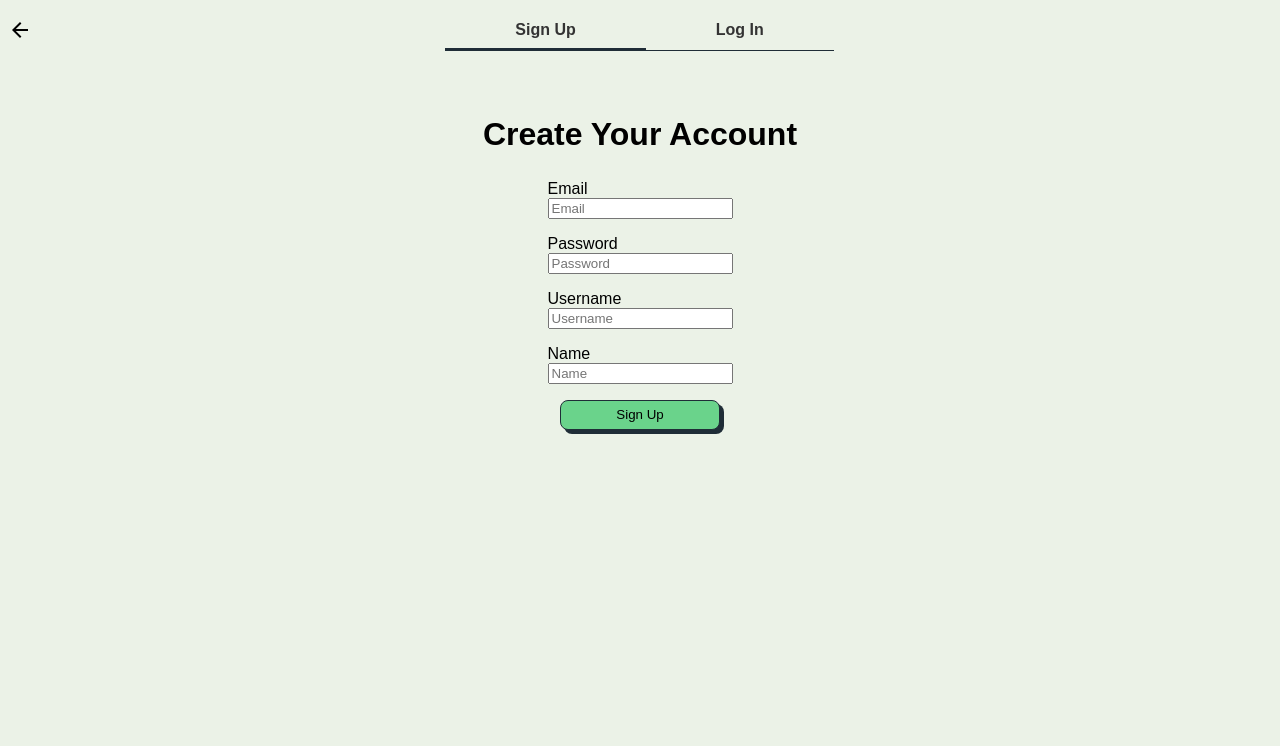
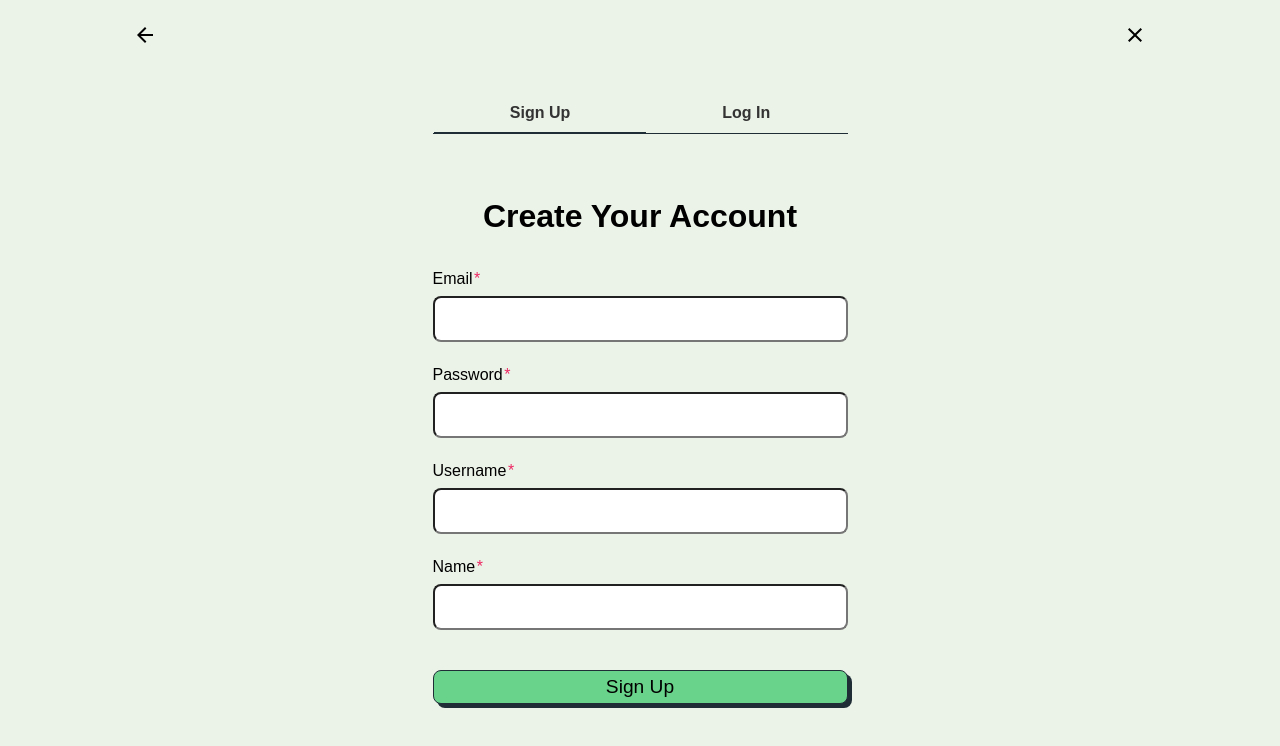
Before and after one commit to bhardwajaman1998/Cosmic-Chaos-Skillbridge, a React (Create React App) app in the folder client/: page /SignUp in a window 1280 px wide. Shown: the top 746 px of the page. Built offline with nearby package versions, Linux system fonts and the light colour scheme.

Commit message:
Updated styling

```diff
--- a/client/src/components/Authentication/AuthNavigation.js
+++ b/client/src/components/Authentication/AuthNavigation.js
@@ -1,6 +1,8 @@
 import React from 'react';
 import { NavLink, useLocation, useNavigate } from 'react-router-dom';
 import ArrowBackIcon from '@mui/icons-material/ArrowBack';
+import CloseIcon from '@mui/icons-material/Close';
+
 
 const AuthNavigation = () => {
   const location = useLocation();
@@ -12,8 +14,13 @@ const AuthNavigation = () => {
     navigate('/');
   };
   return (
-    <div className="auth-navbar">
+
+    <div>
+    <div className='icon-auth'>
     <ArrowBackIcon className="arrow-back-icon" onClick={handleGoBack} />
+    <CloseIcon  className="arrow-back-icon" onClick={handleGoBack} />
+    </div>
+    <div className='auth-navbar'>
       <div className="auth-nav">
           <NavLink
             to="/SignUp"
@@ -28,6 +35,7 @@ const AuthNavigation = () => {
             Log In
           </NavLink>
           <div className='underline'></div>
+          </div>
       </div>
     </div>
   );
--- a/client/src/components/Authentication/SignIn.js
+++ b/client/src/components/Authentication/SignIn.js
@@ -32,11 +32,11 @@ const SignIn = () => {
       <h2>It's good to have you back!</h2>
       <div className="custom-input-label-wrapper">
         <label for="Email">Email</label>
-        <input type="email"  placeholder='Email' value={email} onChange={(e) => setEmail(e.target.value)} />
+        <input type="email"  value={email} onChange={(e) => setEmail(e.target.value)} />
       </div>
       <div className="custom-input-label-wrapper">
         <label for="password">Password</label>
-        <input id='password' type="password" placeholder="Password" value={password} onChange={(e) => setPassword(e.target.value)} />
+        <input id='password' type="password" value={password} onChange={(e) => setPassword(e.target.value)} />
       </div>
       <button className="auth-buttons" onClick={handleSignIn}>Sign In</button>
       </div>
--- a/client/src/components/Authentication/SignUp.js
+++ b/client/src/components/Authentication/SignUp.js
@@ -44,19 +44,20 @@ const SignUp = () => {
         <h2>Create Your Account</h2>
         <div className="custom-input-label-wrapper">
           <label for='email'>Email</label>
-          <input type="email" id='email' placeholder="Email" value={email} onChange={(e) => setEmail(e.target.value)} name="email" />
+          <input type="email" id='email'  value={email} onChange={(e) => setEmail(e.target.value)} name="email" />
         </div>
         <div className="custom-input-label-wrapper">
           <label for='password'>Password</label>
-          <input type="password" id='password' placeholder="Password" value={password} onChange={(e) => setPassword(e.target.value)} />
+          <input type="password" id='password' value={password} onChange={(e) => setPassword(e.target.value)} />
         </div>
         <div className="custom-input-label-wrapper">
           <label for='username'>Username</label>
-          <input type="text" id='username' placeholder="Username" value={username} onChange={(e) => setUsername(e.target.value)} />
+          <input type="text" id='username'  value={username} onChange={(e) => setUsername(e.target.value)} />
+
         </div>
         <div className="custom-input-label-wrapper">
           <label for='name'>Name</label>
-          <input type="text" id='name' placeholder="Name" value={name} onChange={(e) => setName(e.target.value)} />
+          <input type="text" id='name'value={name} onChange={(e) => setName(e.target.value)} />
         </div>
         <button className="auth-buttons" onClick={handleSignUp}>Sign Up</button>
         {/* Display a success message if sign-up is successful */}
--- a/client/src/styles.scss
+++ b/client/src/styles.scss
@@ -146,7 +146,15 @@ box-shadow: 4px 4px 0px 0px #1F2D37;
   width: 10rem;
   height: 30px;
   flex-shrink: 0;
+  width: 100%;
+  display: flex;
+  margin-top: 1rem;
+  padding: 16px;
+  font-size: 1.2rem;
+  align-items: center;
+  justify-content: center;
 }
+
 
 .form-input{
 display: flex;
@@ -159,23 +167,27 @@ gap: 13px;
 flex-shrink: 0;
 }
 
-.auth-navbar {
-display: grid;
-grid-template-columns: repeat(3,1fr);
-align-items: center;
-  position: relative;
-  padding: 10px 0;
-  gap: 3rem;
-}
+// .auth-navbar {
+// display: grid;
+// grid-template-columns: repeat(3,1fr);
+// align-items: center;
+//   position: relative;
+//   padding: 10px 0;
+//   gap: 3rem;
+// }
 
 .auth-nav {
+  display: flex;
+  justify-content: center;
+  align-items: flex-start;
   position: relative;
-  justify-self: start;
-  grid-column: span 2;
+  width: 415px;
+  margin: auto;
+  margin-top: 2rem;
 }
 
 .auth-nav-item {
-  padding: 10px 70px;
+  padding: 10px 76px;
   cursor: pointer;
   text-decoration: none;
   color: #333;
@@ -190,7 +202,7 @@ align-items: center;
   height: 1px; /* Adjust this value as needed */
   background-color: #1F2D37;
   position: absolute;
-  bottom: -12px; /* Adjust this value as needed to position the underline */
+  bottom: 0px;
   left: 0;
   width: 100%;
   // margin: 2px;
@@ -202,13 +214,40 @@ align-items: center;
   flex-flow: column wrap;
   align-items: center;
   justify-content: center;
+  width: 415px;
+  margin: auto;
+  gap: .5rem;
 }
 
 .custom-input-label-wrapper{
   display: flex;
   flex-flow: column;
   margin-bottom: 1rem;
+  width: 100%;
+  position: relative;
+  gap: .5rem;
 }
+
+.custom-input-label-wrapper input{
+  height: 40px;
+  border-radius: 8px;
+}
+
+.custom-input-label-wrapper label{
+  display: flex;
+  gap: .1rem;
+}
+.custom-input-label-wrapper label::after{
+content: "*";
+color: #ED2763;
+
+}
+.icon-auth{
+  display: flex;
+  justify-content: space-between;
+  padding: 15px 125px;
+}
+
 
 .welcome-message{
   display: flex;
```
Lines whose indentation alone changed are shown as unchanged.
